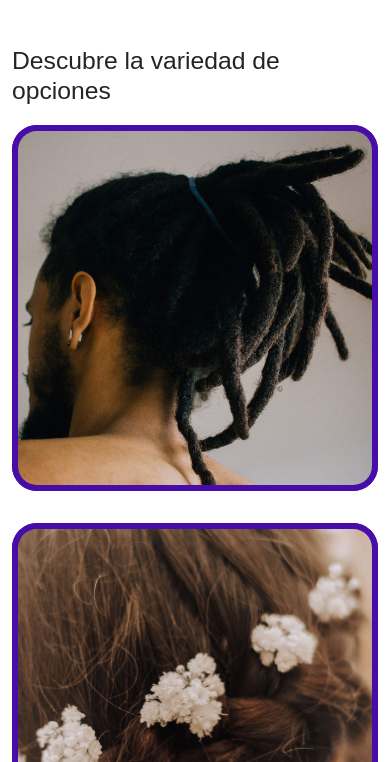
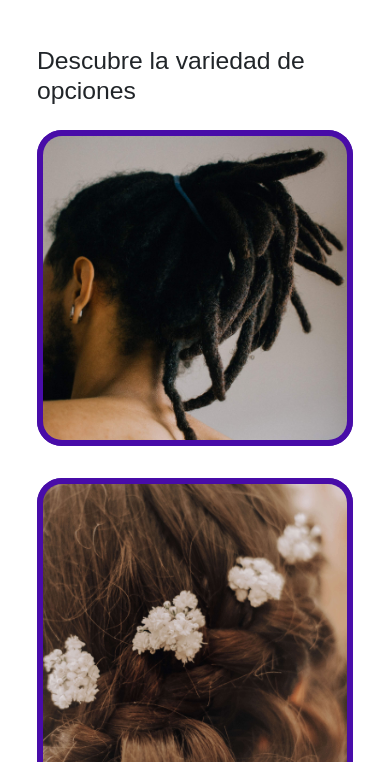
Before and after one commit to Daniel11V/Cabellos_Coderhouse, a website: page pages/peinados/index.html in a window 390 px wide. Shown: the part 902-1664 px from the top of the page. Drawn offline with nearby package versions, Linux system fonts and the light colour scheme.

Commit message:
Adding Readme

```diff
--- a/scss/_main.scss
+++ b/scss/_main.scss
@@ -126,4 +126,14 @@
             }
         }
     }
+
+    @media (max-width: 576px) {
+        h2 {
+            margin-left: 25px;
+        }
+
+        &__imgs {
+            margin: 25px;
+        }
+    }
 }
```
Also changed, not shown: css/style.css, readme.md (added).
